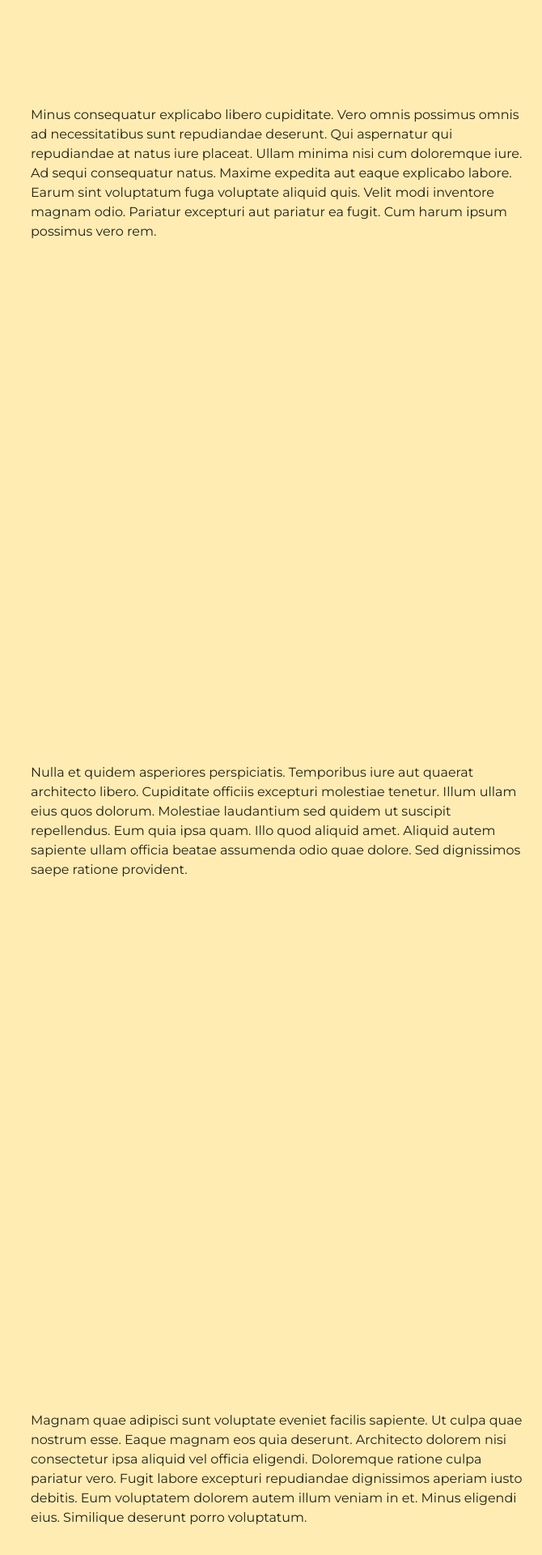
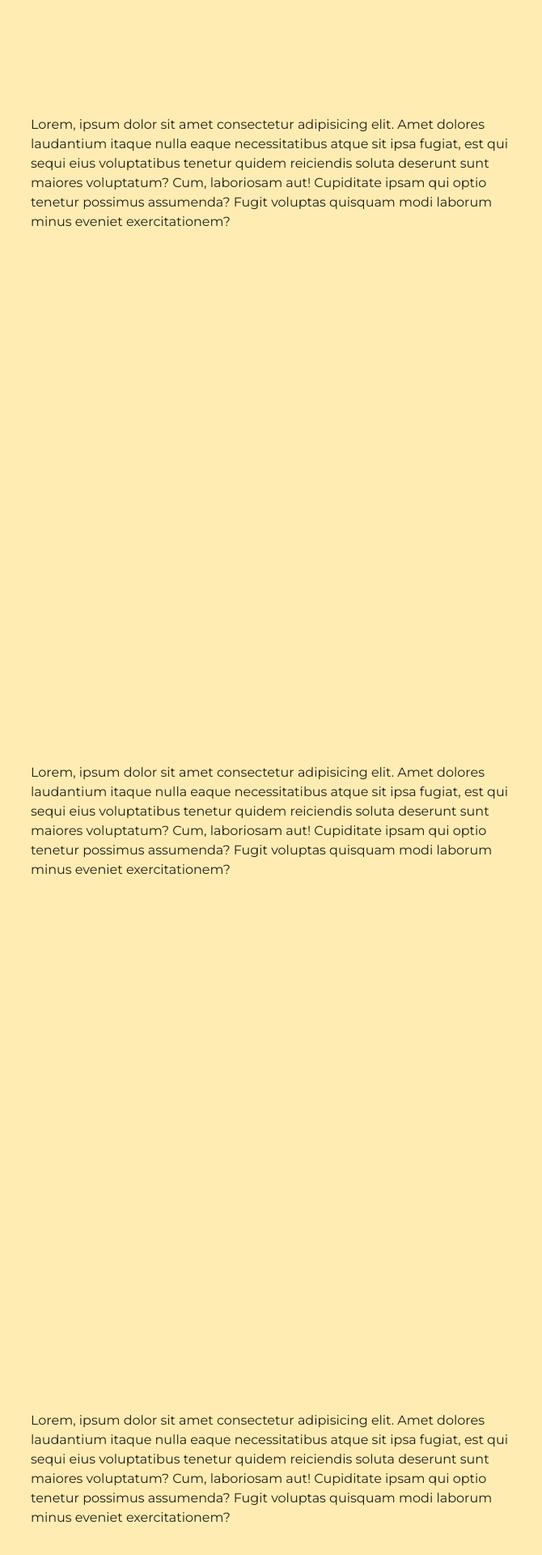
Before and after one commit to tzynwang/react-parallax-effect, a React (Create React App) app: page / in a window 1280 px wide. Shown: the part 1040-2960 px from the top of the page at 81% size, without its empty margins (610-1280 px from the left). Built offline with nearby package versions, Linux system fonts and the light colour scheme.

Commit message:
[feat] Forward scroll percentage to Img

```diff
--- a/src/components/Common/BlockContent/Section02.tsx
+++ b/src/components/Common/BlockContent/Section02.tsx
@@ -1,7 +1,8 @@
 import React, { memo, forwardRef } from 'react';
-import { faker } from '@faker-js/faker';
 import { styled } from '@mui/material/styles';
 import Image from '@Components/Base/Image';
+import useScrollPercentage from '@Hooks/useScrollPercentage';
+import type { Section02Props } from './types';
 
 const Base = styled('div')(({ theme }) => ({
   display: 'flex',
@@ -18,15 +19,29 @@ const CenterContainer = styled('div')(() => ({
   alignItems: 'center',
 }));
 
-const Section02 = forwardRef<HTMLDivElement>((props, ref) => {
+const Section02 = forwardRef<HTMLDivElement, Section02Props>((props, ref) => {
+  // States
+  const { topPercentage, bottomPercentage } = props;
+  const currentScrollPercentage = useScrollPercentage();
+  const inView =
+    topPercentage < currentScrollPercentage &&
+    bottomPercentage > currentScrollPercentage;
+
   // Main
   return (
     <Base ref={ref} className="SectionBase">
       <CenterContainer>
-        <Image src={faker.image.cats(640, 480, true)} />
+        <Image src="https://picsum.photos/640/480" inView={inView} />
       </CenterContainer>
       <CenterContainer>
-        <div>{faker.lorem.paragraphs(2)}</div>
+        <div>
+          Lorem, ipsum dolor sit amet consectetur adipisicing elit. Amet dolores
+          laudantium itaque nulla eaque necessitatibus atque sit ipsa fugiat,
+          est qui sequi eius voluptatibus tenetur quidem reiciendis soluta
+          deserunt sunt maiores voluptatum? Cum, laboriosam aut! Cupiditate
+          ipsam qui optio tenetur possimus assumenda? Fugit voluptas quisquam
+          modi laborum minus eveniet exercitationem?
+        </div>
       </CenterContainer>
     </Base>
   );
--- /dev/null
+++ b/src/components/Common/BlockContent/types.d.ts
@@ -0,0 +1,6 @@
+import { BLOCK_IN_VIEW } from '@Components/Common/Body';
+
+export interface Section02Props {
+  topPercentage: number;
+  bottomPercentage: number;
+}
--- a/src/components/Common/Body/index.tsx
+++ b/src/components/Common/Body/index.tsx
@@ -1,9 +1,15 @@
-import React, { memo, createRef, useEffect } from 'react';
+import React, { memo, createRef, useState, useEffect } from 'react';
 import { styled } from '@mui/material/styles';
 import { red, purple, amber } from '@mui/material/colors';
 import BodyBlock from '@Components/Common/BodyBlock';
 import { Section01, Section02 } from '@Components/Common/BlockContent';
-import useViewportHeight from '@Hooks/useViewportHeight';
+import mathRoundTwoDecimal from '@Tools/mathRoundTwoDecimal';
+
+export enum BLOCK_IN_VIEW {
+  ONE = 'ONE',
+  TWO = 'TWO',
+  THREE = 'THREE',
+}
 
 const BodyContainer = styled('div')(() => ({
   paddingTop: '54px',
@@ -12,40 +18,45 @@ const BodyContainer = styled('div')(() => ({
 
 function Body(): React.ReactElement {
   // States
-  const section01Ref = createRef<HTMLDivElement>();
-  const section02Ref = createRef<HTMLDivElement>();
-  const section03Ref = createRef<HTMLDivElement>();
-  const viewportHeight = useViewportHeight();
-
-  // full document height
-  useEffect(() => {
-    // TODO: for output testing, remove later
-    console.info('full document height: ', document.body.scrollHeight);
-  }, [document.body.scrollHeight]);
-
-  // viewport height
-  useEffect(() => {
-    // TODO: for output testing, remove later
-    console.info('viewport height: ', viewportHeight);
-  }, [viewportHeight]);
+  const block01Ref = createRef<HTMLDivElement>();
+  const block02Ref = createRef<HTMLDivElement>();
+  const block03Ref = createRef<HTMLDivElement>();
+  const [refTops, setRefTops] = useState<number[]>([]); // percentage
+  const [refBottoms, setRefBottoms] = useState<number[]>([]); // percentage
 
   // Hooks
   useEffect(() => {
-    if (section01Ref.current && section02Ref.current && section03Ref.current) {
-      console.info(
-        section01Ref.current.getBoundingClientRect().top,
-        section01Ref.current.getBoundingClientRect().height
-      );
-      console.info(
-        section02Ref.current.getBoundingClientRect().top,
-        section02Ref.current.getBoundingClientRect().height
-      );
-      console.info(
-        section03Ref.current.getBoundingClientRect().top,
-        section03Ref.current.getBoundingClientRect().height
-      );
+    if (block01Ref.current && block02Ref.current && block03Ref.current) {
+      setRefTops([
+        mathRoundTwoDecimal(
+          block01Ref.current.getBoundingClientRect().top /
+            document.body.scrollHeight
+        ),
+        mathRoundTwoDecimal(
+          block02Ref.current.getBoundingClientRect().top /
+            document.body.scrollHeight
+        ),
+        mathRoundTwoDecimal(
+          block03Ref.current.getBoundingClientRect().top /
+            document.body.scrollHeight
+        ),
+      ]);
+      setRefBottoms([
+        mathRoundTwoDecimal(
+          block01Ref.current.getBoundingClientRect().bottom /
+            document.body.scrollHeight
+        ),
+        mathRoundTwoDecimal(
+          block02Ref.current.getBoundingClientRect().bottom /
+            document.body.scrollHeight
+        ),
+        mathRoundTwoDecimal(
+          block03Ref.current.getBoundingClientRect().bottom /
+            document.body.scrollHeight
+        ),
+      ]);
     }
-  }, [section01Ref.current, section02Ref.current, section03Ref.current]);
+  }, [block01Ref.current, block02Ref.current, block03Ref.current]);
 
   // Main
   return (
@@ -53,14 +64,23 @@ function Body(): React.ReactElement {
       <BodyBlock bgColor={purple[50]}>
         <Section01 />
       </BodyBlock>
-      <BodyBlock bgColor={amber[100]} absoluteCenter>
-        <Section02 ref={section01Ref} />
+      <BodyBlock bgColor={amber[100]} ref={block01Ref} absoluteCenter>
+        <Section02
+          topPercentage={refTops[0]}
+          bottomPercentage={refBottoms[0]}
+        />
       </BodyBlock>
-      <BodyBlock bgColor={amber[100]} absoluteCenter>
-        <Section02 ref={section02Ref} />
+      <BodyBlock bgColor={amber[100]} ref={block02Ref} absoluteCenter>
+        <Section02
+          topPercentage={refTops[1]}
+          bottomPercentage={refBottoms[1]}
+        />
       </BodyBlock>
-      <BodyBlock bgColor={amber[100]} absoluteCenter>
-        <Section02 ref={section03Ref} />
+      <BodyBlock bgColor={amber[100]} ref={block03Ref} absoluteCenter>
+        <Section02
+          topPercentage={refTops[2]}
+          bottomPercentage={refBottoms[2]}
+        />
       </BodyBlock>
       <BodyBlock bgColor={red[50]}>
         <div>footer</div>
```
